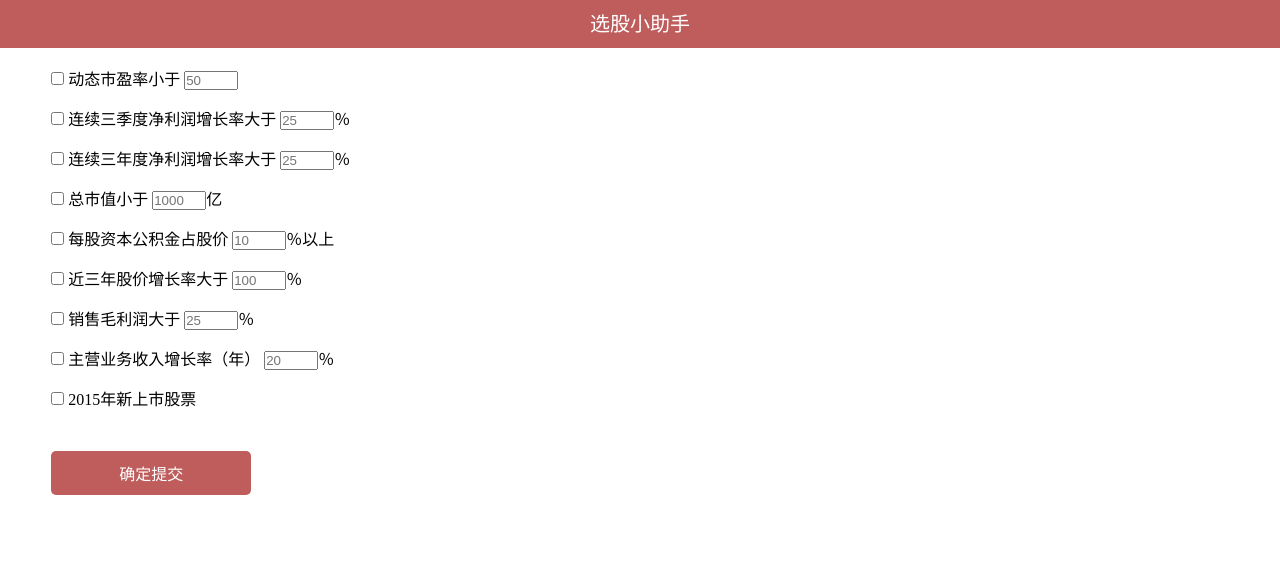
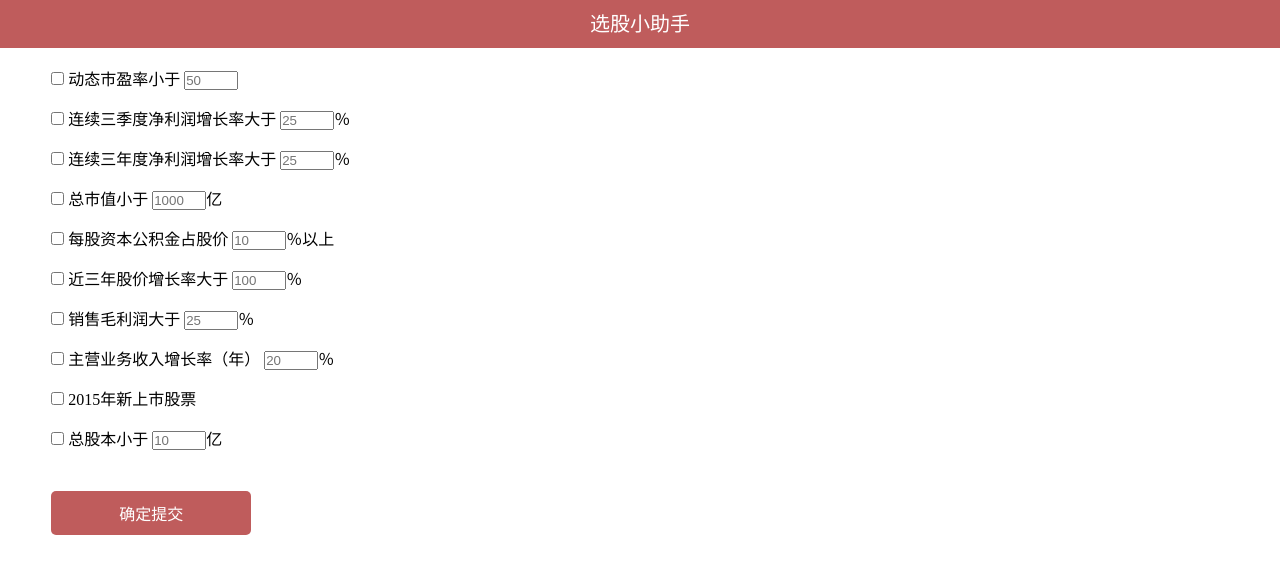
Before and after one commit to fiowind/Gupiao, a Django app: page / in a window 1280 px wide. Shown: the top 574 px of the page. Run offline with Django 3.2, Linux system fonts and the light colour scheme.

Commit message:
总股本

```diff
--- a/climbgupiao/views.py
+++ b/climbgupiao/views.py
@@ -19,6 +19,8 @@ def search(req):
         v7 = req.POST.get('v7') if req.POST.get('v7') else False
         v8 = req.POST.get('v8') if req.POST.get('v8') else False
         v9 = req.POST.get('v9') if req.POST.get('v9') else False
+        v10 = req.POST.get('v10') if req.POST.get('v10') else False
+
 
         if v1:
             vp1 = req.POST.get('vp1') if req.POST.get('vp1') else 50.0
@@ -76,6 +78,13 @@ def search(req):
                 gupiaos = gupiaos.filter(test9=1)
             else:
                 gupiaos = gupiaolist.objects.filter(test9=1)
+        if v10:
+            vp10 = req.POST.get('vp10') if req.POST.get('vp10') else 10.0
+            vp10 = vp10*100000000
+            if gupiaos:
+                gupiaos = gupiaos.filter(test2__lte=vp10)
+            else:
+                gupiaos = gupiaolist.objects.filter(test2__lte=vp10)
 
         return render_to_response('result.html',
                                   {'gupiaolist': gupiaos,
--- a/templates/result.html
+++ b/templates/result.html
@@ -45,6 +45,7 @@
 	    	  <th>主营业务收入增长率(3平)</th>
 	    	  <th>每股资本公积金占股价</th>
 			  <th>近三年股价增长率</th>
+			  <th>总股本</th>
 	    	</tr>
 	        {% if gupiaolist %}
 	        {% for gupiao in gupiaolist %}
@@ -64,6 +65,7 @@
 	            <td>{{ gupiao.dilutedroe|roundtwo }}%</td>
 	            <td>{{ gupiao.test7|roundtwo }}%</td>
 	            <td>{{ gupiao.test3|roundtwo }}%</td>
+	            <td>{{ gupiao.test2|chuyi:100000000 }}亿</td>
 	        </tr>
 	        {% endfor %}
 	        {% endif %}
--- a/templates/search.html
+++ b/templates/search.html
@@ -144,6 +144,11 @@ input[type=checkbox]:checked + .tst{
                 <input name="v9" type="checkbox" value="9" />
                 <span>2015年新上市股票</span>
             </li>
+            <li>
+                <input name="v10" type="checkbox" value="10" />
+                <span>总股本小于</span>
+                <input placeholder="10" type="text" name="vp10"></input>亿
+            </li>
             <div class="submit">
                 <button type="submit" class="btn-primary" id="postsubmit">
                     确定提交
```
